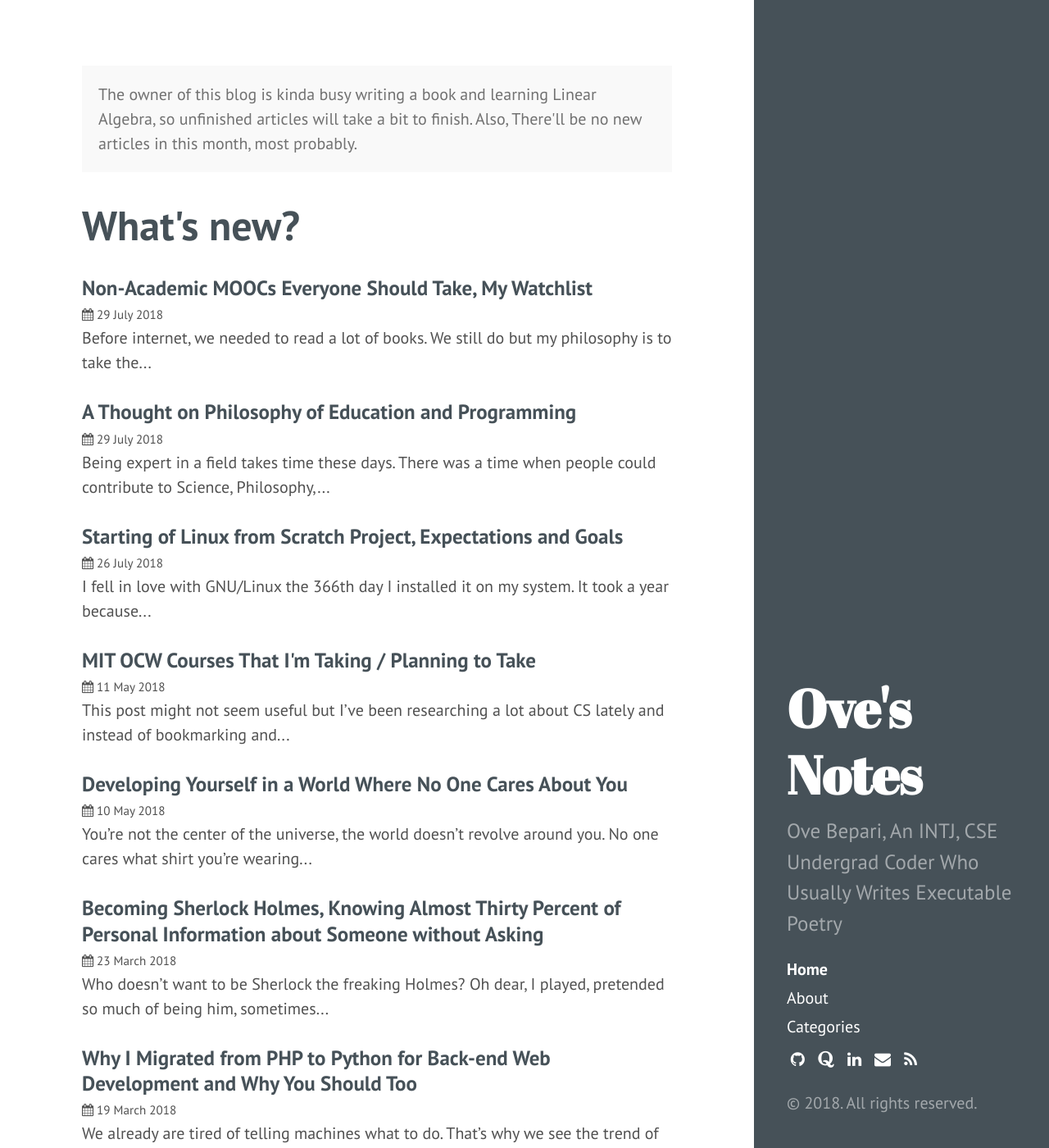
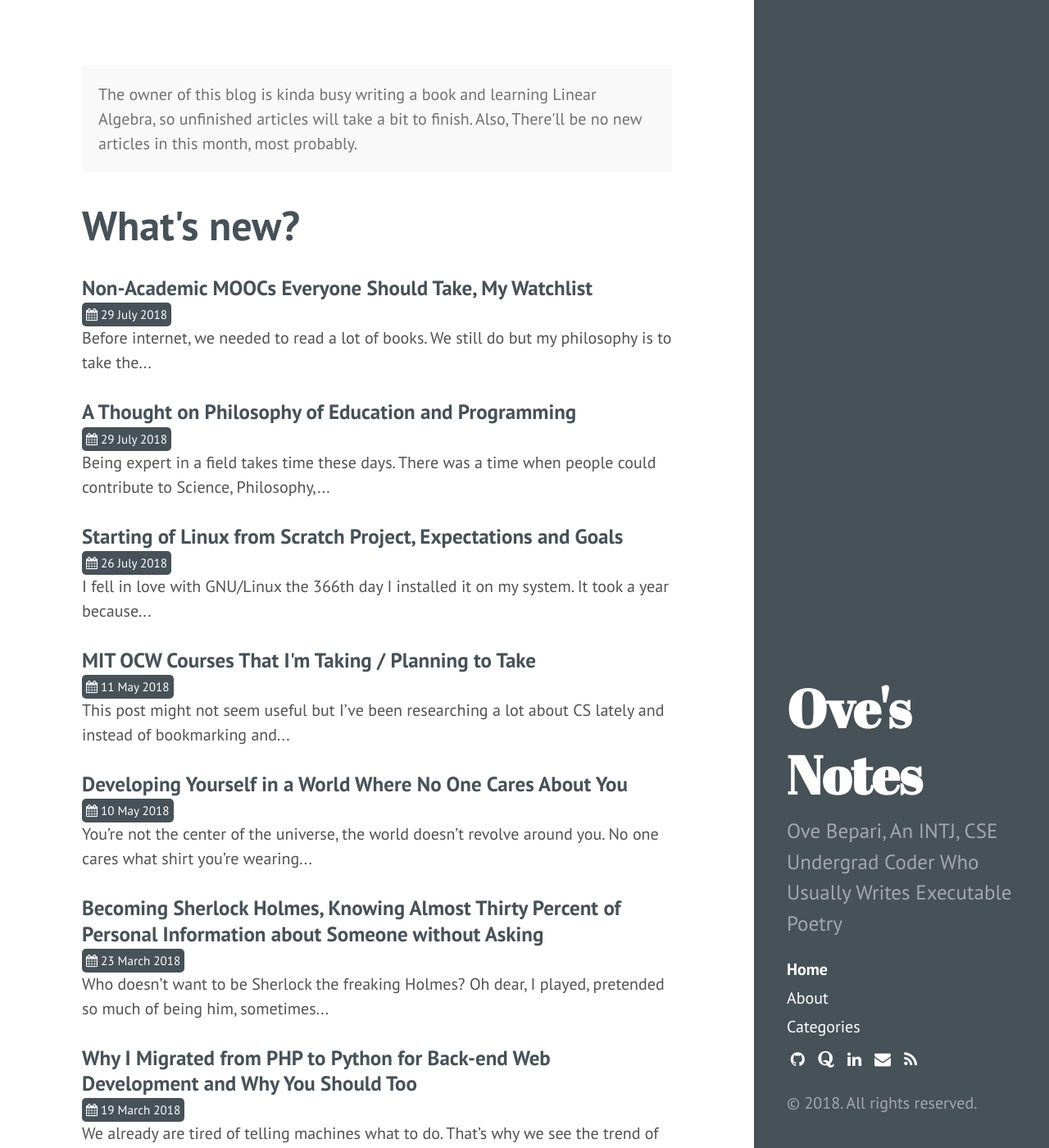
Before and after one commit to ovebepari/ovebepari.github.io, a Jekyll site: the page built from index.html, in a window 1280 px wide and 1400 px high. Shown: the whole window at 82% size. Built offline with Jekyll 4.4.1, drawn with Linux system fonts in a browser that asks for light colours.

Commit message:
Date tag style edited

```diff
--- a/public/css/hyde.css
+++ b/public/css/hyde.css
@@ -294,6 +294,10 @@ a.sidebar-nav-item:focus {
     font-size: .75714286rem;
     margin: 0;
     /*margin-left: 1em;*/
+    color: white;
+    background: #465158;
+    padding: 5px;
+    border-radius: 5px;
 }
 .recent_post_title{
   margin-bottom: 0;
```
